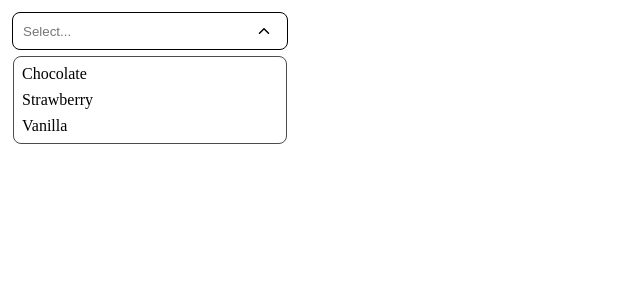
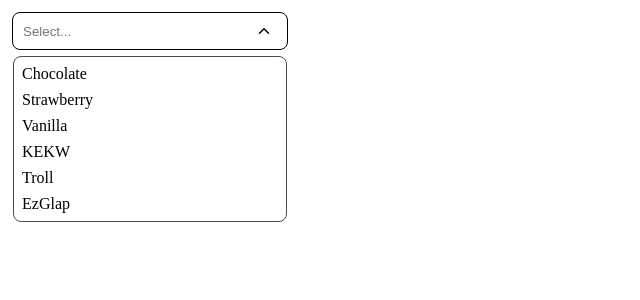
Before and after one commit to somesh-harshvardhan/blog_website_next13, a Next.js app: page / in a window 1280 px wide. Both pictures are taken after a click on the icon 264 px from the left and 31 px from the top of the page. Shown: the top 300 px of the page, without its empty margins (0-640 px from the left). Built offline with nearby package versions, Linux system fonts and the light colour scheme.

Commit message:
added search input option

```diff
--- a/app/page.tsx
+++ b/app/page.tsx
@@ -6,6 +6,10 @@ const options = [
   { value: 'chocolate', label: 'Chocolate' },
   { value: 'strawberry', label: 'Strawberry' },
   { value: 'vanilla', label: 'Vanilla' },
+  {value : 'kekw',label : 'KEKW'},
+  {value : 'troll',label : 'Troll'},
+  {value : 'ezglap', label : 'EzGlap'}
+
 ];
 export default function Home() {
   const [selectedOption, setSelectedOption] = useState<Options | string>("");
--- a/components/shared/dropdown/Dropdown.tsx
+++ b/components/shared/dropdown/Dropdown.tsx
@@ -61,11 +61,13 @@ const Dropdown = ({
 }: DropDownProps) => {
   const [isActive, setIsActive] = useState<boolean>(false);
   const inputRef = useRef<HTMLInputElement | null>(null);
+  const [filter,setFilter] = useState<boolean>(false);
 
   const containerheight = typeof height === "number" ? height + "px" : height;
   const containerwidth = typeof width === "number" ? width + "px" : width;
   const handleChange = (e: React.ChangeEvent<HTMLInputElement>) => {
     if(!isTypeSearch) return;
+    setFilter(true)
     const { value } = e.target;
     onChange(value);
   };
@@ -84,8 +86,20 @@ const Dropdown = ({
   useEffect(() => {
     if (isActive) {
       inputRef.current?.focus();
+    }else{
+     setFilter(false)
+     typeof defaultOption !== "object" && onChange("")
     }
-  }, [isActive, inputRef]);
+  }, [isActive, inputRef,defaultOption,onChange]);
+
+  const valueChange = ()=>{
+    let optionsFiltered : Options[] = [...options];
+   if(isTypeSearch && filter && typeof defaultOption !== "object" ){
+    optionsFiltered =optionsFiltered.filter(option=>option.label.toLowerCase().includes(defaultOption))
+   }
+
+   return optionsFiltered;
+  }
   useEffect(()=>{
    window.addEventListener("click",()=>setIsActive(false));
 
@@ -107,10 +121,10 @@ const Dropdown = ({
             <IoIosArrowDown onClick={() => setIsActive(true)} />
           )}
         </ArrowContainer>
-       {  isActive && <OptionsContainer>
+       {  (isActive && valueChange().length) ? <OptionsContainer>
           {
 
-              options.map((option) => (
+              valueChange().map((option) => (
                 <li
                   key={option.value}
                   customvalue={option.value}
@@ -121,7 +135,7 @@ const Dropdown = ({
                 </li>
               ))
           }
-        </OptionsContainer>}
+        </OptionsContainer> : null}
       </DropDownWrapper>
     </DropDownContainer>
   );
```
